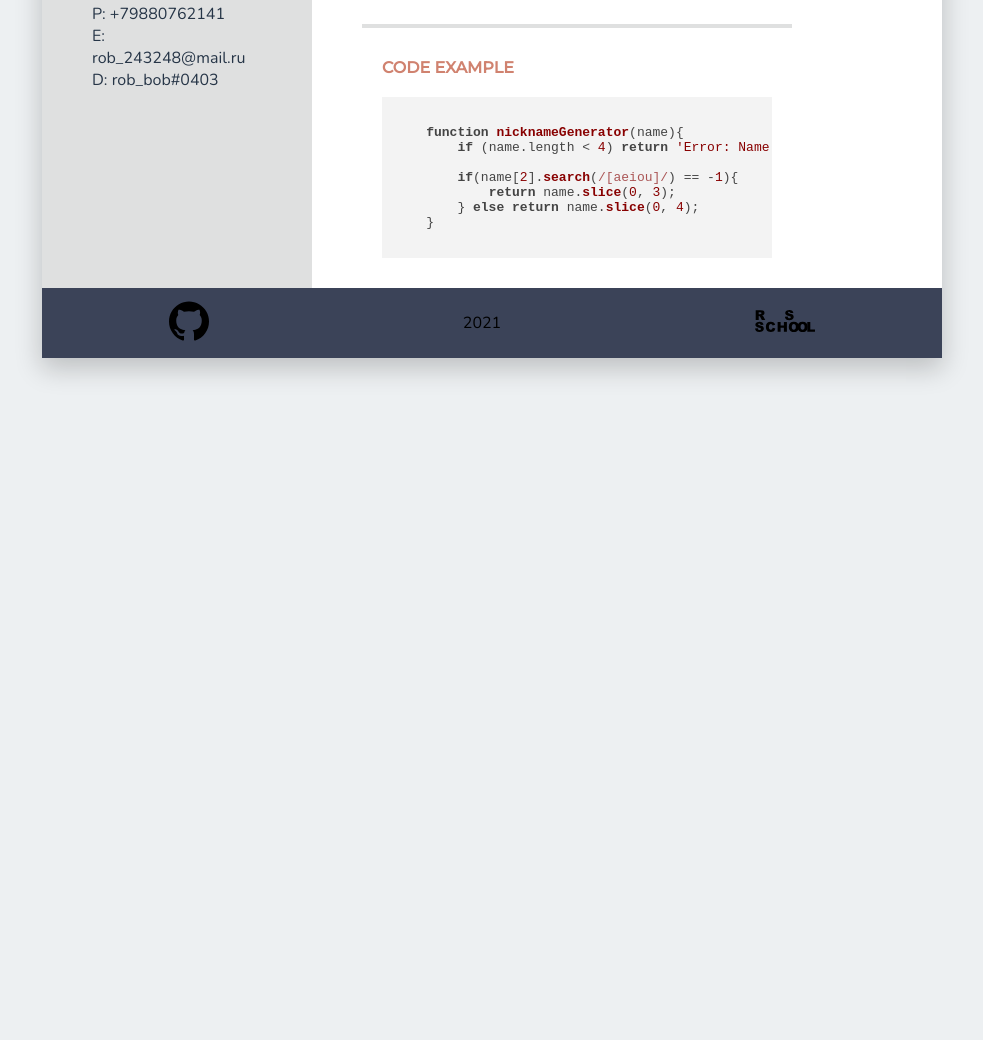
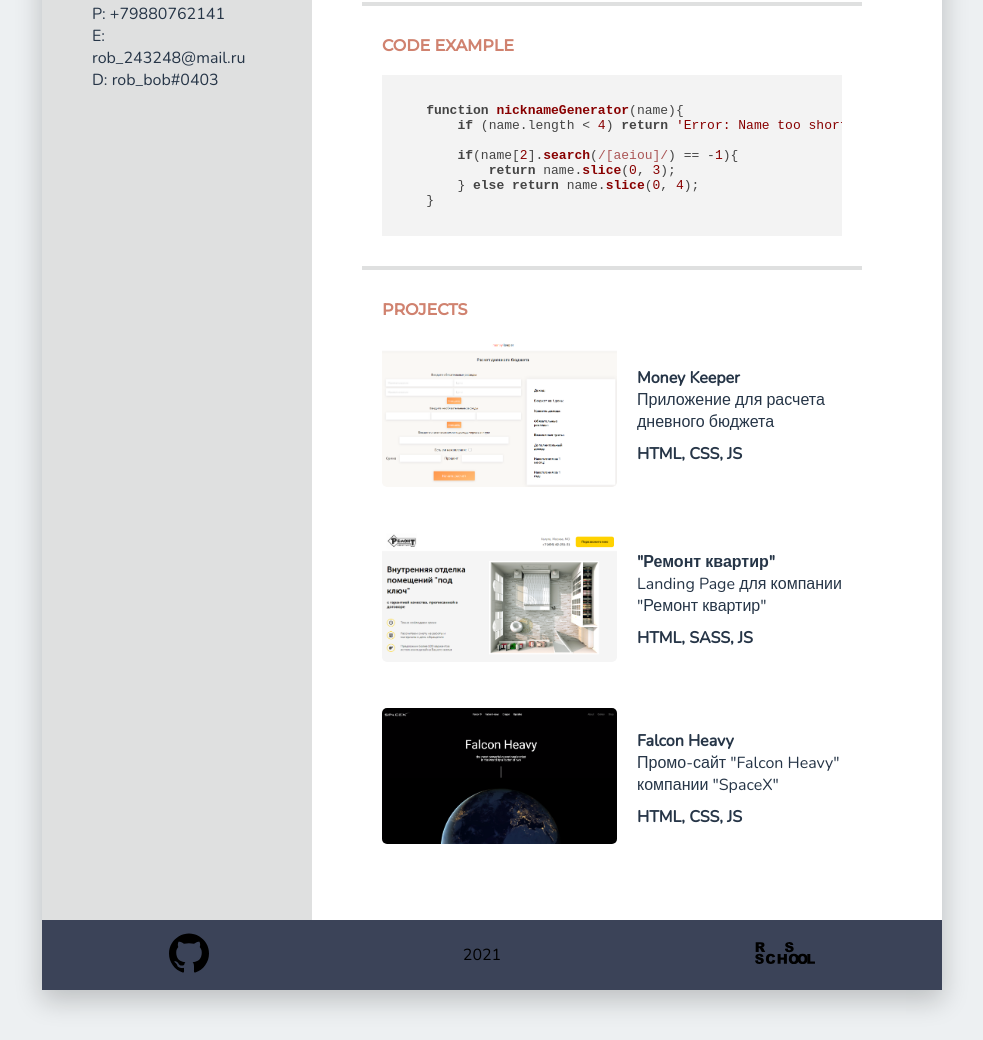
Before and after one commit to Prizzz/rsschool-cv, a plain HTML site: page index.html in a window 1280 px wide. Shown: the part 837-1877 px from the top of the page, without its empty margins (148-1131 px from the left). Before the commit the page ends 1245 px from the top, so only its background shows below. Drawn offline with nearby package versions, Linux system fonts and the light colour scheme.

Commit message:
feat: add section projects

```diff
--- a/css/style.css
+++ b/css/style.css
@@ -125,7 +125,7 @@ font-family: 'Nunito', sans-serif;*/
   section {
     margin-top: 30px;
     padding: 0 20px 30px 20px;
-    max-width: 430px;
+    max-width: 500px;
     font-family: 'Nunito', sans-serif;
   }
 
@@ -171,3 +171,21 @@ font-family: 'Nunito', sans-serif;*/
     color: #000;
     font-family: 'Nunito', sans-serif;
   }
+
+  .project {
+    display: flex;
+    align-items: center;
+    margin-bottom: 40px;
+  }
+
+  .project-img {
+    max-width: 235px;
+    margin-right: 20px;
+    border-radius: 5px;
+  }
+
+  .stack {
+    display: block;
+    margin-top: 10px;
+    font-weight: 700;
+  }
--- a/index.html
+++ b/index.html
@@ -99,6 +99,39 @@
     }
                     </code></pre>
                 </section>
+                <section class="projects">
+                    <h2 class="title">projects</h2>
+                    <div class="project">
+                        <a href="https://prizzz.github.io/Money-Keeper/" target="_blank">
+                            <img class="project-img" src="img/moneykeeper.png" alt="moneykeeper">
+                        </a>
+                        <p class="project-info">
+                            <b>Money Keeper</b><br>
+                            Приложение для расчета дневного бюджета
+                            <span class="stack">HTML, CSS, JS</span>
+                        </p>
+                    </div>
+                    <div class="project">
+                        <a href="https://prizzz.github.io/repair/" target="_blank">
+                            <img class="project-img" src="img/repair.png" alt="repair">
+                        </a>
+                        <p class="project-info">
+                            <b>"Ремонт квартир"</b><br>
+                            Landing Page для компании "Ремонт квартир"
+                            <span class="stack">HTML, SASS, JS</span>
+                        </p>
+                    </div>
+                    <div class="project">
+                        <a href="https://prizzz.github.io/SpaceX/" target="_blank">
+                            <img class="project-img" src="img/spacex.png" alt="spacex">
+                        </a>
+                        <p class="project-info">
+                            <b>Falcon Heavy</b><br>
+                            Промо-сайт "Falcon Heavy" компании "SpaceX"
+                            <span class="stack">HTML, CSS, JS</span>
+                        </p>
+                    </div>
+                </section>
             </main>
         </div>
 
```
Also changed, not shown: img/moneykeeper.png (added), img/repair.png (added), img/spacex.png (added).
